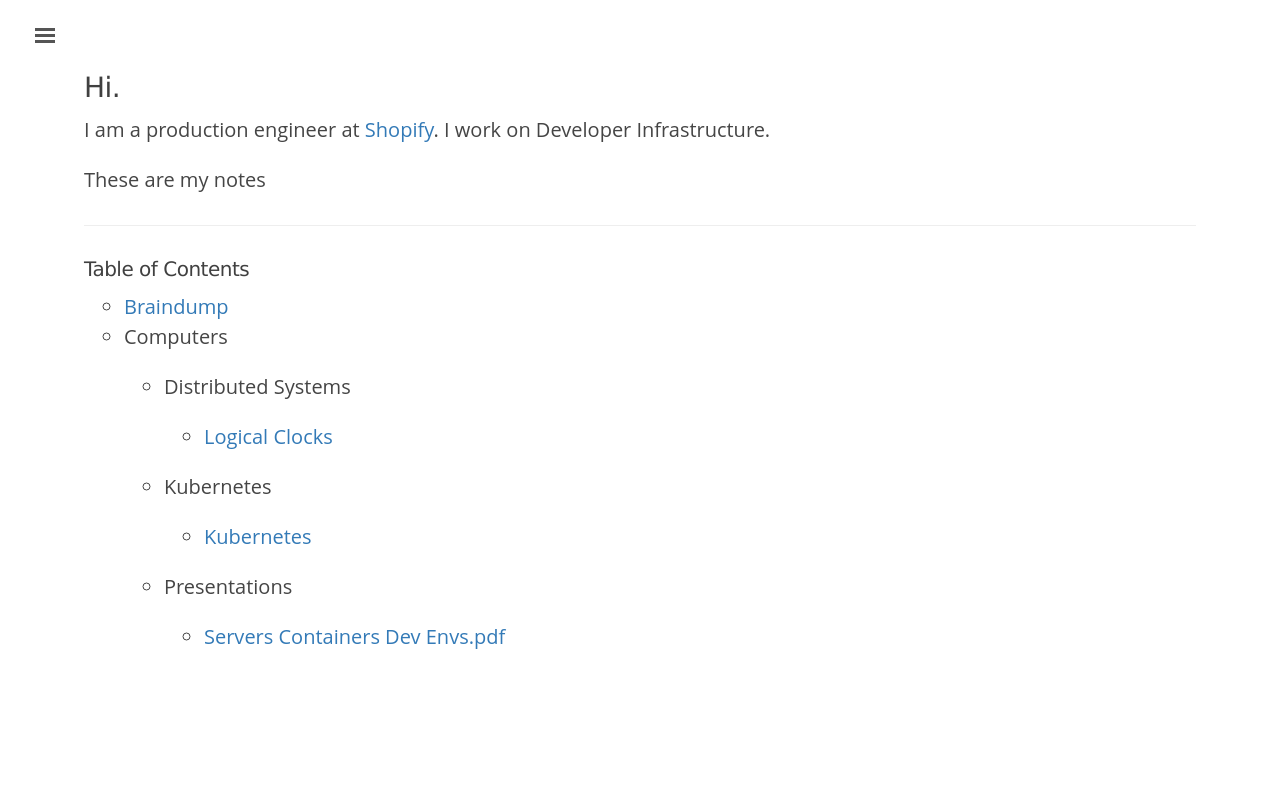
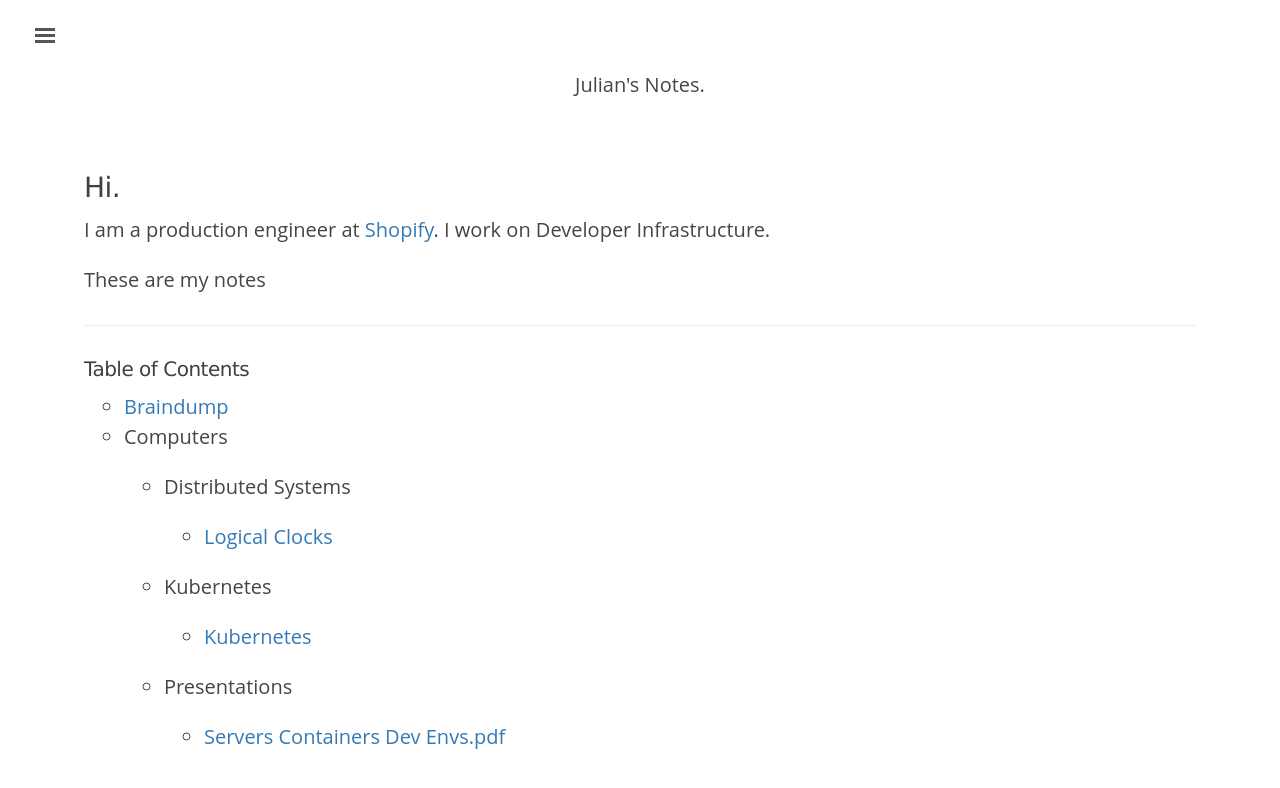
Before and after one commit to jules2689/notes, a Jekyll site: the page built from jekyll/index.html, in a window 1280 px wide. Shown: the top 788 px of the page. Built offline with Jekyll 4.4.1, drawn with Linux system fonts in a browser that asks for light colours; nearby versions of some CDN libraries.

Commit message:
Add plugin for titles

```diff
--- a/jekyll/_config.yml
+++ b/jekyll/_config.yml
@@ -11,6 +11,7 @@ github_source:       https://github.com/jules2689/notes
 
 gems:
   - jekyll-git_metadata
+  - jekyll-titles-from-headings
 
 # About/contact
 author:
--- a/jekyll/_layouts/default.html
+++ b/jekyll/_layouts/default.html
@@ -8,7 +8,7 @@
     <!-- Wrap is the content to shift when toggling the sidebar. We wrap the content to avoid any CSS collisions with our real content. -->
     <div class="wrap">
       <div class="small-wrap">
-        <div id="page-title"></div>
+        <div id="page-title">{{ page.title }}</div>
         <div class="page-toc"></div>
       </div>
 
```
Also changed, not shown: other parts of jekyll/_layouts/default.html (+0 -2 lines).
